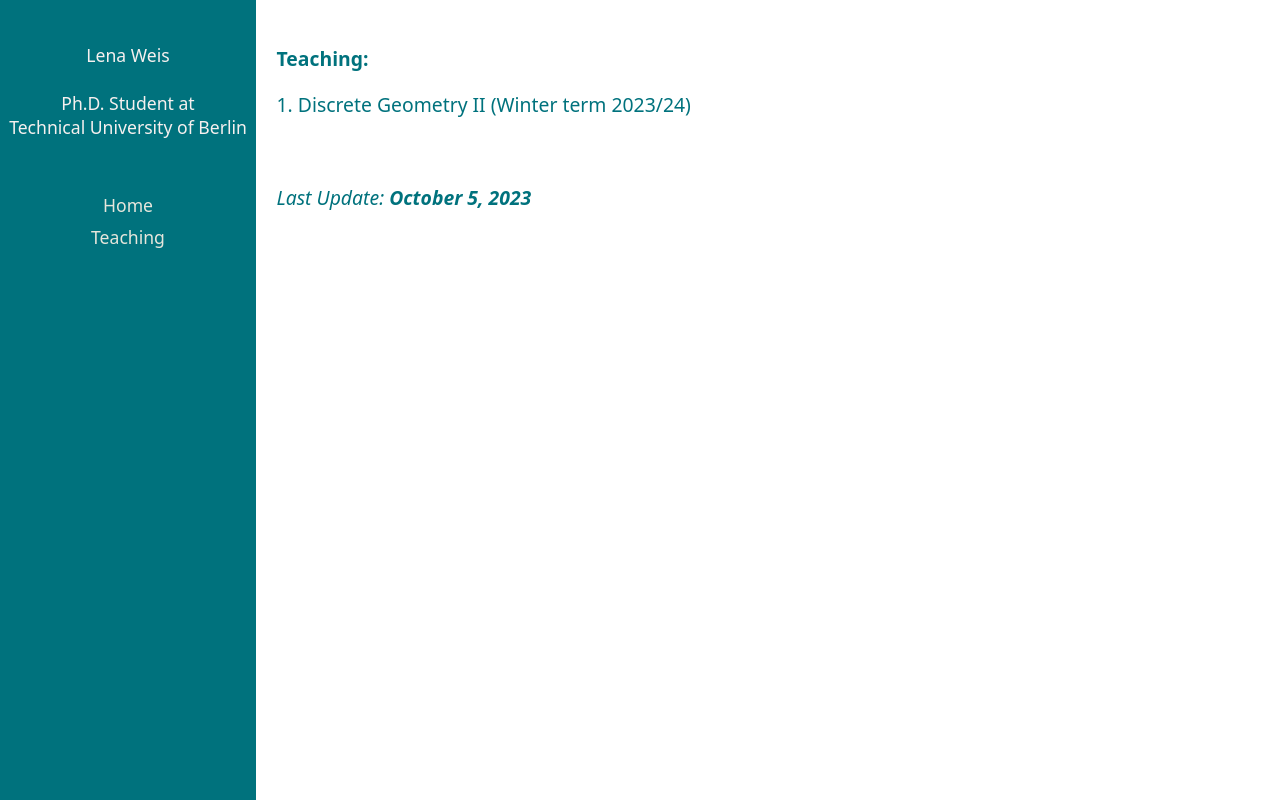
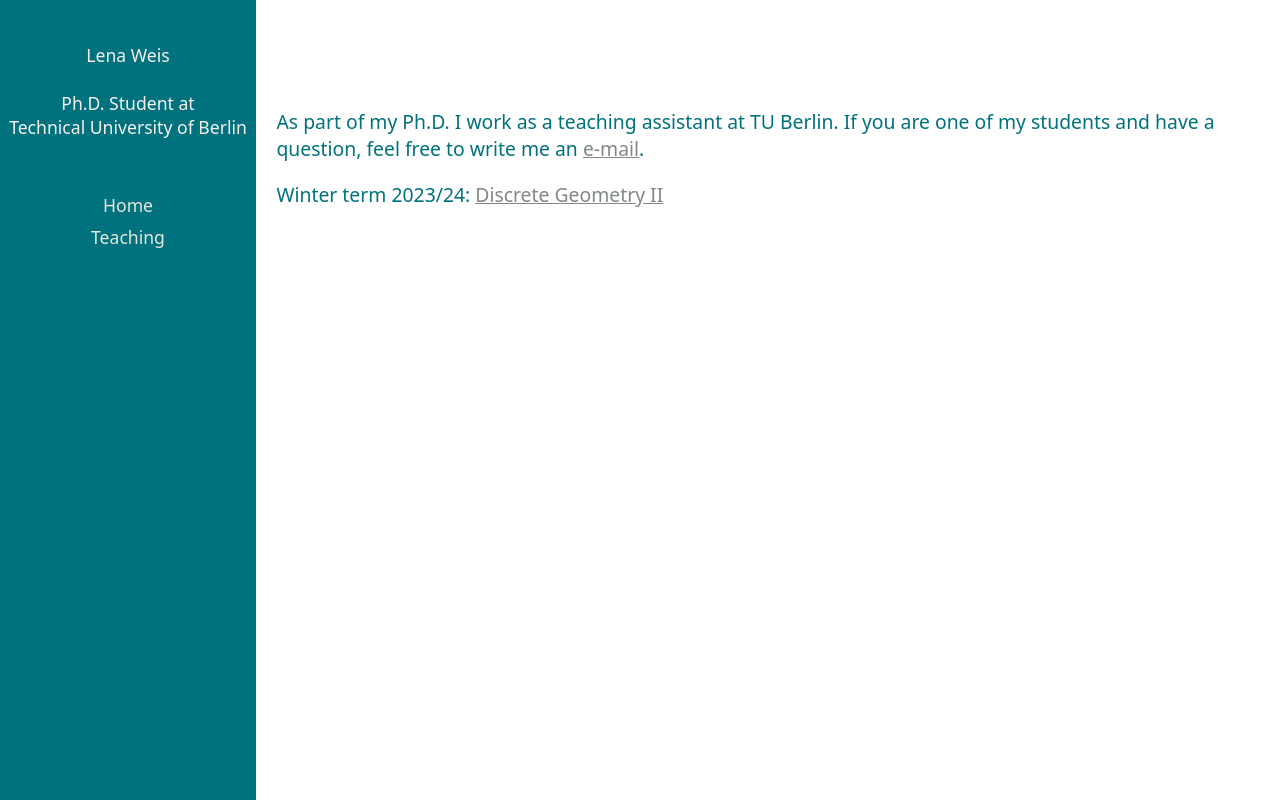
Before and after one commit to lenweis/workwebsite, a plain HTML site: page teaching.html in a window 1280 px wide. Drawn offline with Linux system fonts and the light colour scheme.

```diff
--- a/teaching.html
+++ b/teaching.html
@@ -3,7 +3,7 @@
 
 
 <head>
-	<title> Research</title>
+	<title> Teaching</title>
 	<meta name="author" content="lena" />
 	<meta name="keywords" content="Lena Weis, TU Berlin, math, tropical geometry, discrete mathematics, discrete geometry, polytopes"/>
 	<meta http-equiv="content-type" content="text/html; charset=utf-8">
@@ -39,12 +39,12 @@ Technical University of Berlin
 <!--<img style="float: right; margin: 0% 10% 2% 2%;" src="./oguzhan.jpg" width="40%">-->
 
 
-
+<p style="margin-top: 8%;">
+	As part of my Ph.D. I work as a teaching assistant at TU Berlin. If you are one of my students and have a question, feel free to write me an <a href="mailto:weis@math.tu-berlin.de">e-mail</a>.
+</p>
 
 <p class="left">
-<b>Teaching:</b><br>
-<p class="left">
-1. Discrete Geometry II (Winter term 2023/24)
+Winter term 2023/24: <a href="https://isis.tu-berlin.de", title="Discrete Geometry II">Discrete Geometry II</a>
 </p>
 </p>
 
@@ -53,7 +53,6 @@ Technical University of Berlin
 </p>
 <br>
 <p>
-<i>Last Update: <b>October 5, 2023</i></b>
 </p>
 
 
```
Also changed, not shown: index.html (+3 -3 lines), lena.jpg (added).
